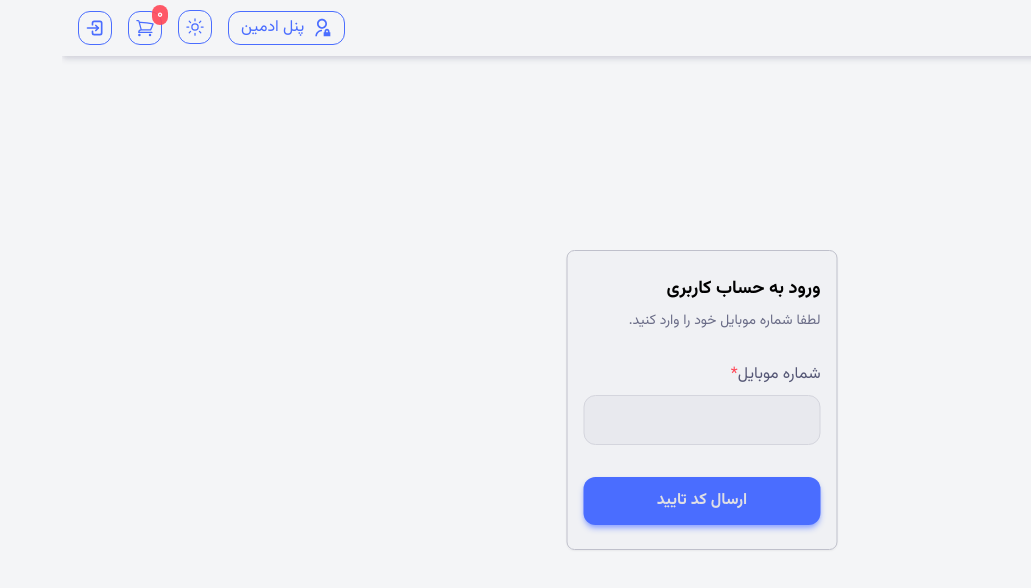
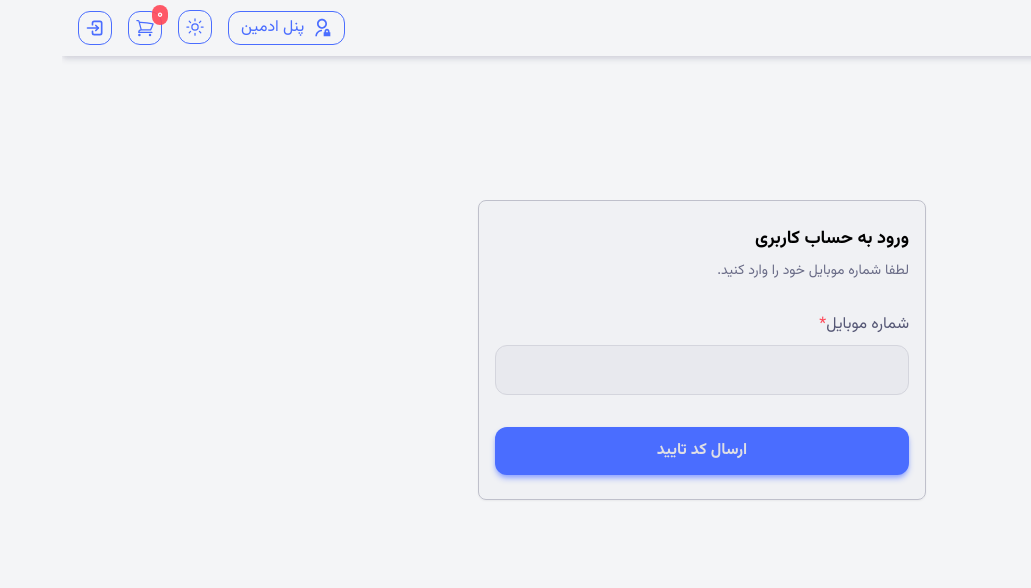
Before and after one commit to mahdi-q/Shop-App-Project, a Next.js app: page /auth in a window 1280 px wide. Shown: the top 588 px of the page, without its empty margins (249-1280 px from the left). Built offline with nearby package versions, Linux system fonts and the light colour scheme; no server answers.

Commit message:
Fix the bugs of auth pages

```diff
--- a/src/app/(Auth)/auth/layout.jsx
+++ b/src/app/(Auth)/auth/layout.jsx
@@ -5,7 +5,7 @@ export const metadata = {
 
 function AuthLayout({ children }) {
   return (
-    <div className="absolute left-1/2 top-1/2 -translate-x-1/2 -translate-y-1/2">
+    <div className="mx-auto mt-36 flex w-full items-center justify-center">
       {children}
     </div>
   );
--- a/src/app/(Auth)/complete-profile/layout.jsx
+++ b/src/app/(Auth)/complete-profile/layout.jsx
@@ -5,7 +5,7 @@ export const metadata = {
 
 function CompleteProfileLayout({ children }) {
   return (
-    <div className="absolute left-1/2 top-1/2 -translate-x-1/2 -translate-y-1/2">
+    <div className="mx-auto mt-36 flex w-full items-center justify-center">
       {children}
     </div>
   );
--- a/src/styles/globals.css
+++ b/src/styles/globals.css
@@ -53,7 +53,7 @@
 
 @layer components {
   .formLayout {
-    @apply flex flex-col items-start justify-center gap-2 rounded-lg border border-secondary-200 bg-secondary-50/20 px-4 py-6 shadow-sm sm:min-w-[400];
+    @apply mx-5 flex w-full max-w-md flex-col items-start justify-center gap-2 rounded-lg border border-secondary-200 bg-secondary-50/20 px-4 py-6 shadow-sm;
   }
   .textField {
     @apply flex w-full flex-col gap-y-2;
```
